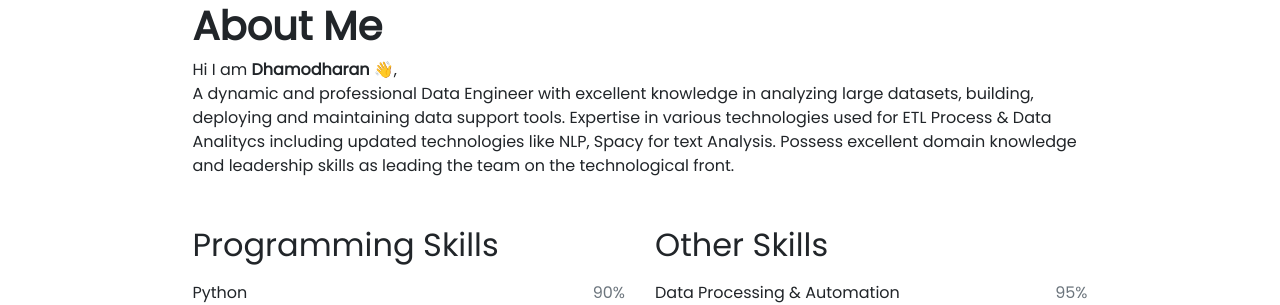
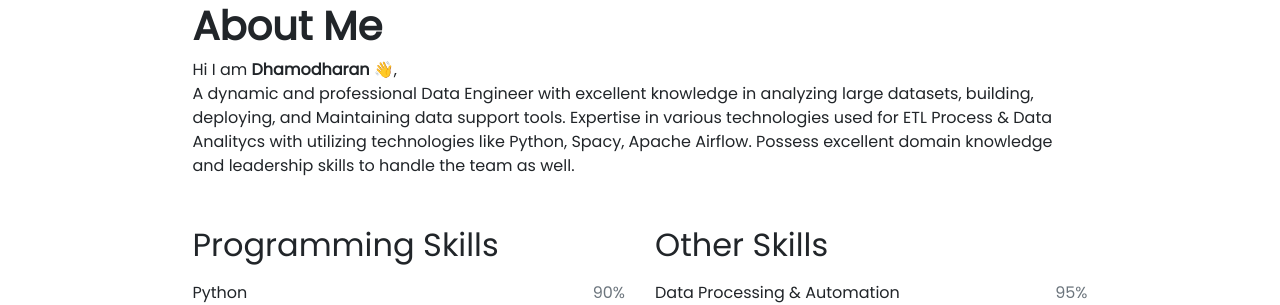
Before and after one commit to dhamodharanrk/portfolio, a Jekyll site: the page built from pages/about.md, in a window 1280 px wide. Shown: the part 152-457 px from the top of the page. Built offline with Jekyll 4.4.1, drawn with Linux system fonts in a browser that asks for light colours; nearby versions of some CDN libraries; emoji names are drawn with the system emoji font.

Commit message:
Update about.md

```diff
--- a/pages/about.md
+++ b/pages/about.md
@@ -8,7 +8,7 @@ weight: 3
 # **About Me**
 
 Hi I am **{{ site.author.name }}** :wave:,<br>
-A dynamic and professional Data Engineer with excellent knowledge in analyzing large datasets, building, deploying and maintaining data support tools. Expertise in various technologies used for ETL Process & Data Analitycs including updated technologies like NLP, Spacy for text Analysis. Possess excellent domain knowledge and leadership skills as leading the team on the technological front.
+A dynamic and professional Data Engineer with excellent knowledge in analyzing large datasets, building, deploying, and Maintaining data support tools. Expertise in various technologies used for ETL Process & Data Analitycs with utilizing technologies like Python, Spacy, Apache Airflow. Possess excellent domain knowledge and leadership skills to handle the team as well.
 
 <div class="row">
 {% include about/skills.html title="Programming Skills" source=site.data.programming-skills %}
```
